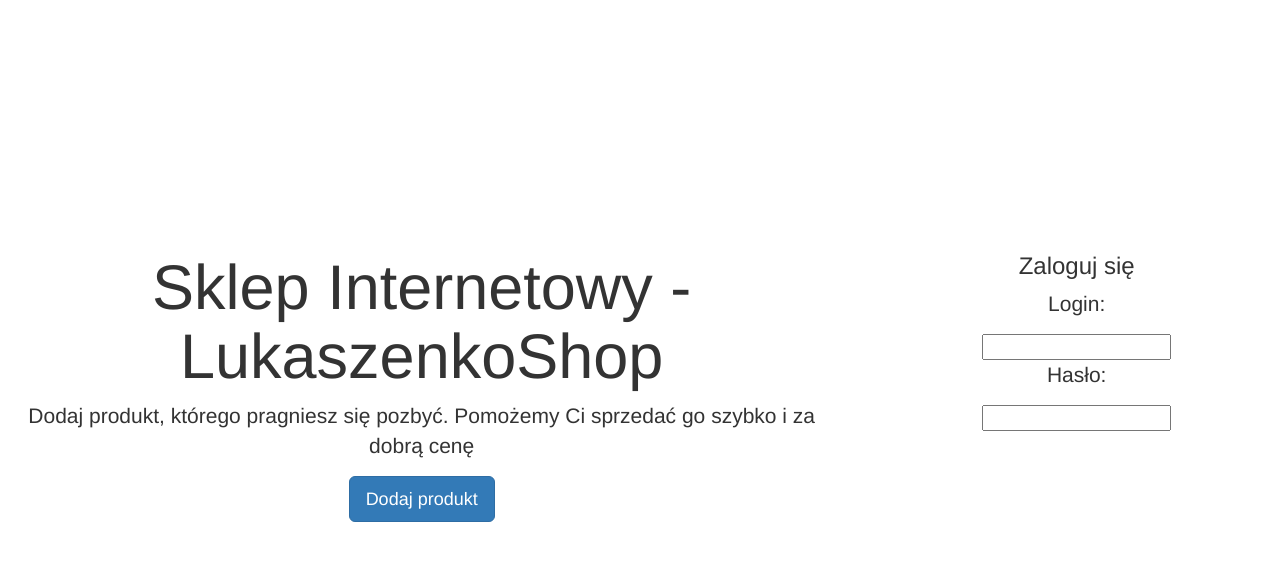
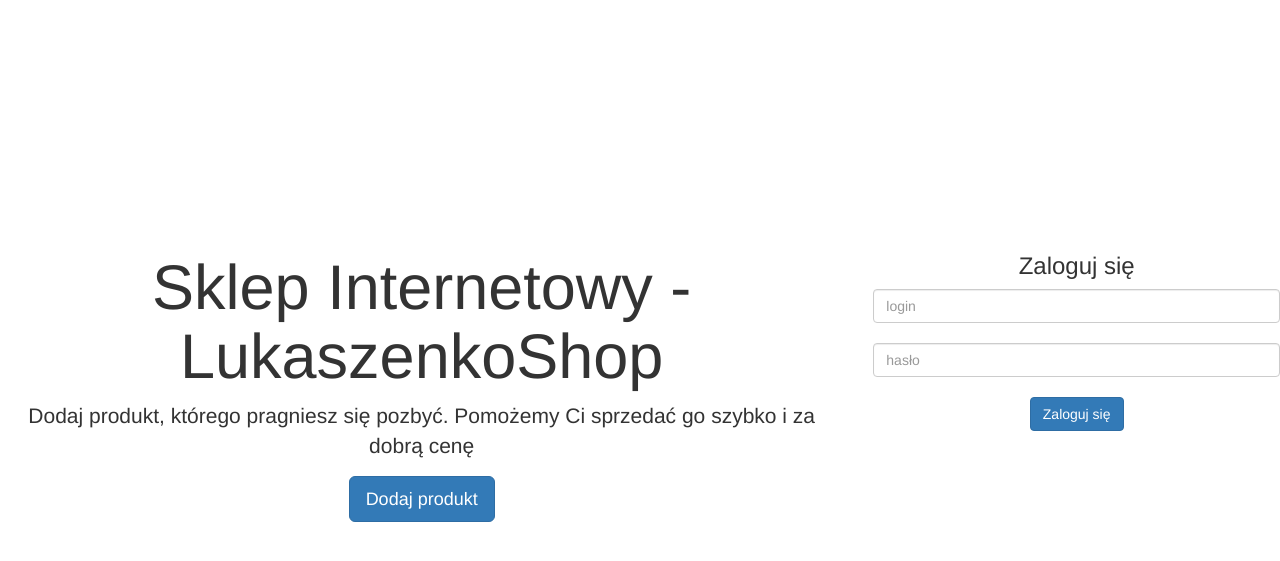
Before and after one commit to lukaszw1939/sklep-internetowy, a PHP site: page / in a window 1280 px wide. Shown: the top 561 px of the page. Run offline with PHP 8.4, Linux system fonts and the light colour scheme.

Commit message:
Stylizowanie formularza logowania

```diff
--- a/index.php
+++ b/index.php
@@ -17,12 +17,10 @@
 			<div class="jumbotron">
 				<h3>Zaloguj się</h3>
 
-				<form method="post">
-					<p>Login:</p>
-					<input type="text" name="login" />
-					<p>Hasło:</p>
-					<input type="password" name="password" />
-
+				<form method="post" action="login.php">
+					<input type="text" name="login" placeholder="login" class="form-control"/> <br />
+					<input type="password" name="password" placeholder="hasło" class="form-control"/> <br />
+					<input type="submit" class="btn btn-primary" value="Zaloguj się" />
 				</form>
                         </div>
 
```
